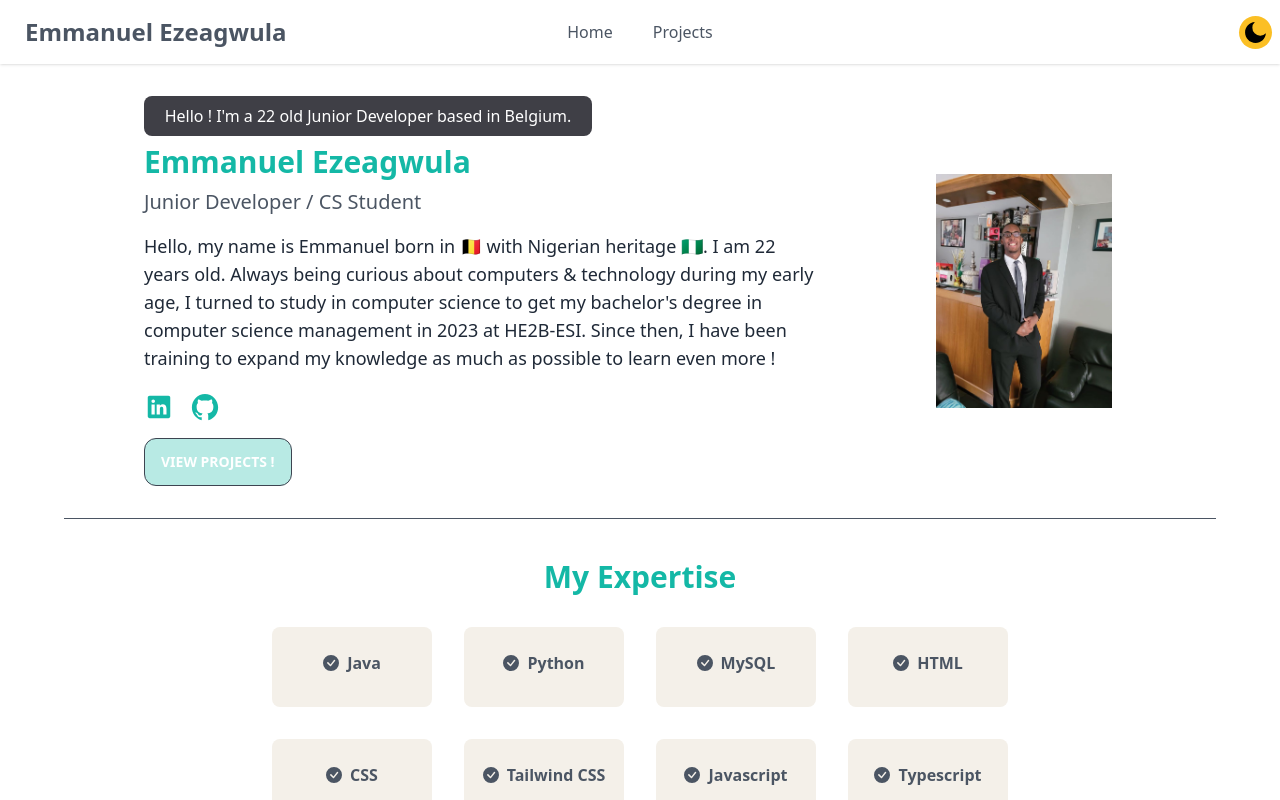
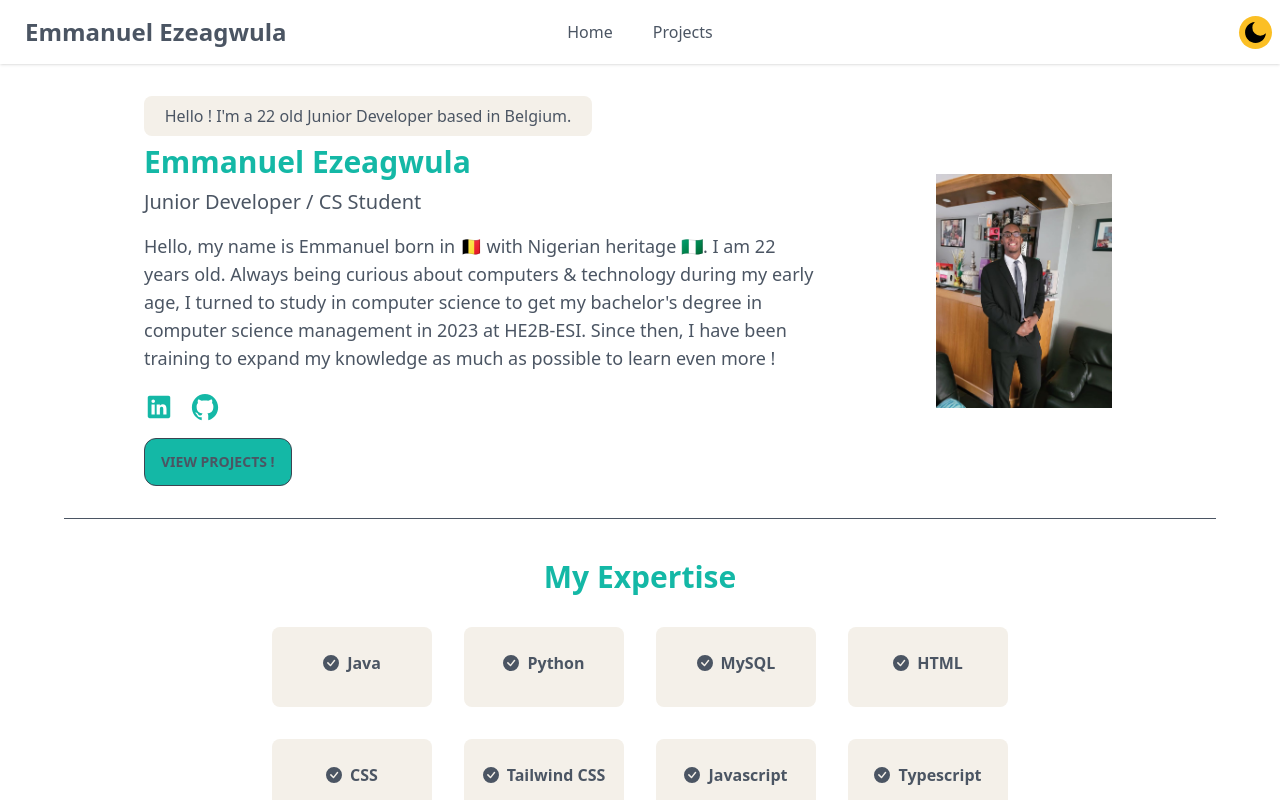
Before and after one commit to Goldennboyy/Emmanuel-Portfolio, a Next.js app: page / in a window 1280 px wide. Shown: the top 800 px of the page. Built offline with nearby package versions, Linux system fonts and the light colour scheme.

Commit message:
light theme fix

```diff
--- a/components/HeroSection.tsx
+++ b/components/HeroSection.tsx
@@ -12,7 +12,7 @@ function HeroSection() {
     <section className="items-center justify-center min-h-screen mx-auto max-w-8xl">
       <div className="flex flex-row items-center justify-center pt-30">
         <div className="w-3/5 p-8 ">
-          <div className="h-auto max-w-md p-2 mb-2 text-center text-white rounded-lg bg-zinc-700">
+          <div className="h-auto max-w-md p-2 mb-2 text-center dark:text-white text-gray-600 rounded-lg bg-[#f4f0e9] dark:bg-zinc-700">
             <p>Hello ! I&apos;m a 22 old Junior Developer based in Belgium.</p>
           </div>
           <h1 className="mb-2 text-3xl font-bold text-teal-500">
@@ -21,7 +21,7 @@ function HeroSection() {
           <h2 className="mb-4 text-xl text-gray-600 dark:text-white">
             Junior Developer / CS Student
           </h2>
-          <p className="items-center justify-center w-full max-w-2xl text-lg">
+          <p className="items-center justify-center w-full max-w-2xl text-lg text-gray-600 dark:text-white">
             Hello, my name is Emmanuel born in 🇧🇪 with Nigerian heritage 🇳🇬. I
             am 22 years old. Always being curious about computers & technology
             during my early age, I turned to study in computer science to get my
@@ -38,7 +38,7 @@ function HeroSection() {
             </a>
           </div>
           <a href="/projects">
-            <button className="font-semibold text-white bg-teal-500/30 btn md:btn-md rounded-xl">
+            <button className="font-semibold text-gray-600 bg-teal-500 dark:text-white dark:bg-teal-500/30 btn md:btn-md rounded-xl">
               View Projects !
             </button>
           </a>
@@ -52,7 +52,7 @@ function HeroSection() {
         />
       </div>
       <hr className="mx-16 mb-2 border-gray-600" />
-      <div className="mb-24">
+      <div className="mb-28">
         <Skills />
       </div>
     </section>
```
